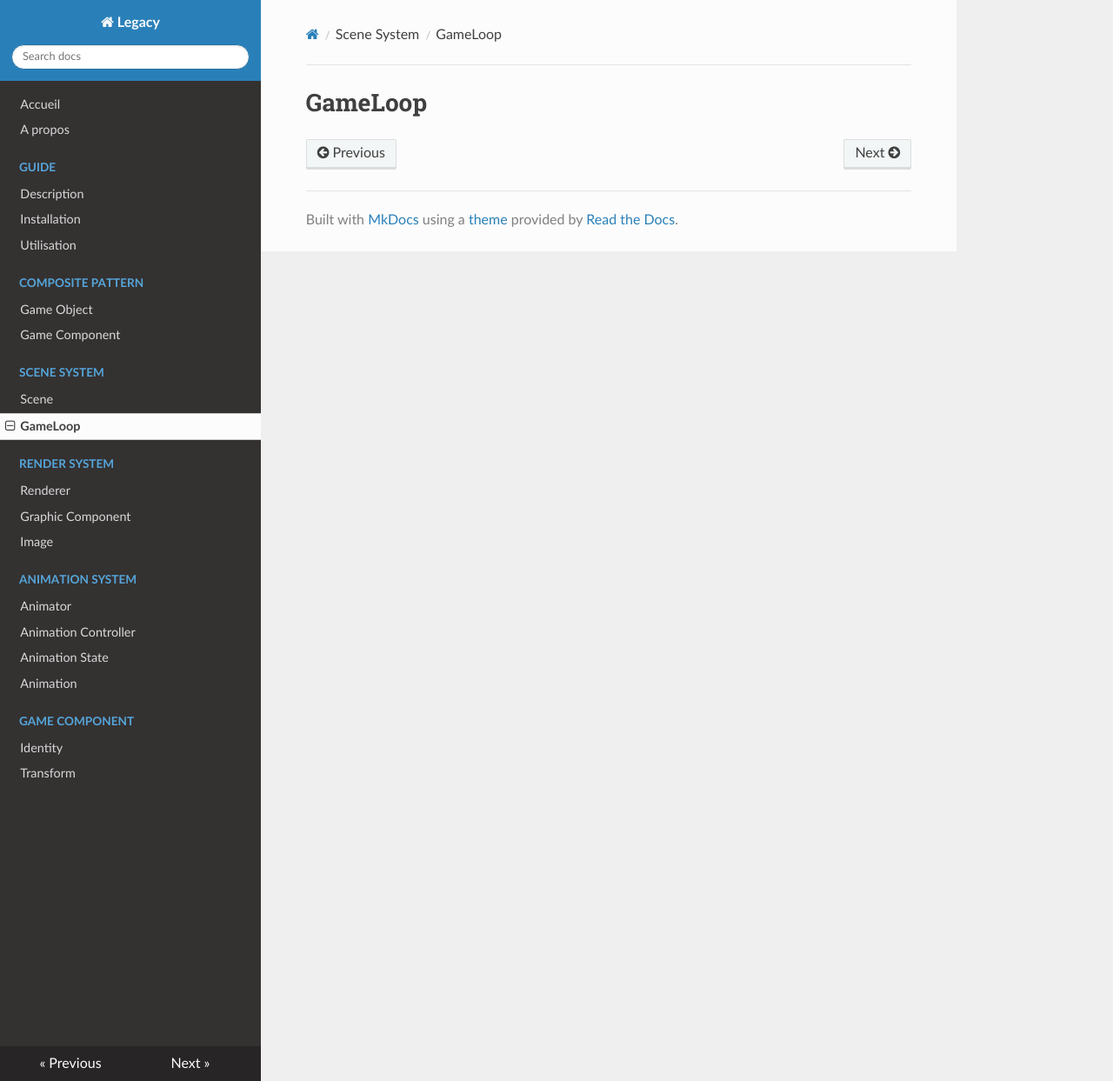
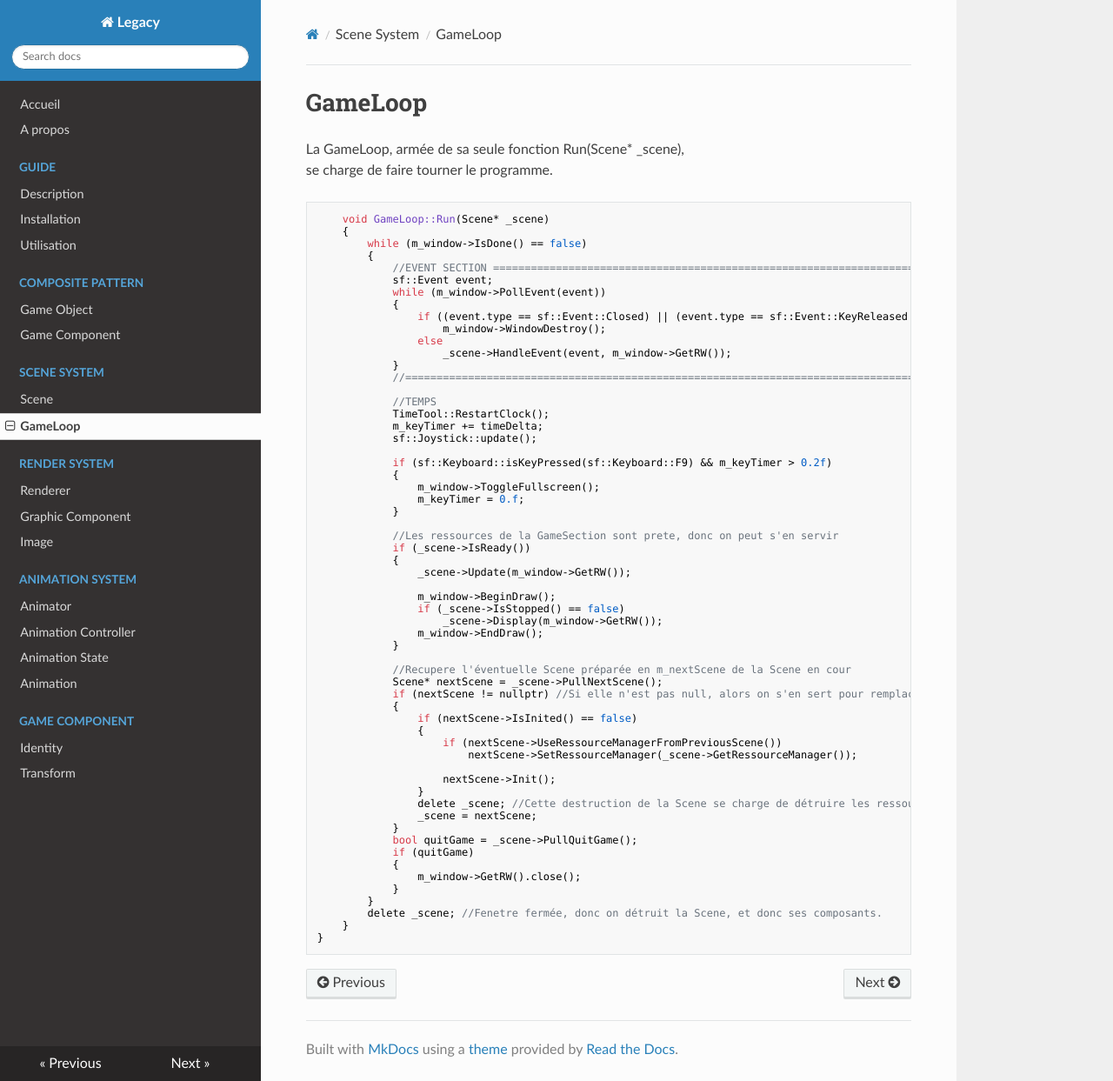
Before and after one commit to Azvalk/LegacyDocumentation, an MkDocs documentation site: the page built from docs/gameLoop.md, in a window 1280 px wide and 1243 px high. Shown: the whole window at 87% size. Built offline with MkDocs 1.6.1, drawn with Linux system fonts in a browser that asks for light colours; nearby versions of some CDN libraries.

Commit message:
update docs

````diff
--- a/docs/gameLoop.md
+++ b/docs/gameLoop.md
@@ -1 +1,67 @@
 # GameLoop
+
+La GameLoop, armée de sa seule fonction Run(Scene* _scene),
+se charge de faire tourner le programme.
+
+```c
+	void GameLoop::Run(Scene* _scene)
+	{
+		while (m_window->IsDone() == false)
+		{
+			//EVENT SECTION =====================================================================
+			sf::Event event;
+			while (m_window->PollEvent(event))
+			{
+				if ((event.type == sf::Event::Closed) || (event.type == sf::Event::KeyReleased && event.key.code == sf::Keyboard::Key::Escape))
+					m_window->WindowDestroy();
+				else
+					_scene->HandleEvent(event, m_window->GetRW());
+			}
+			//===================================================================================
+
+			//TEMPS
+			TimeTool::RestartClock();
+			m_keyTimer += timeDelta;
+			sf::Joystick::update();
+
+			if (sf::Keyboard::isKeyPressed(sf::Keyboard::F9) && m_keyTimer > 0.2f)
+			{
+				m_window->ToggleFullscreen();
+				m_keyTimer = 0.f;
+			}
+
+			//Les ressources de la GameSection sont prete, donc on peut s'en servir
+			if (_scene->IsReady())
+			{
+				_scene->Update(m_window->GetRW());
+
+				m_window->BeginDraw();
+				if (_scene->IsStopped() == false)
+					_scene->Display(m_window->GetRW());
+				m_window->EndDraw();
+			}
+
+			//Recupere l'éventuelle Scene préparée en m_nextScene de la Scene en cour
+			Scene* nextScene = _scene->PullNextScene();
+			if (nextScene != nullptr) //Si elle n'est pas null, alors on s'en sert pour remplacer l'actuelle
+			{
+				if (nextScene->IsInited() == false)
+				{
+					if (nextScene->UseRessourceManagerFromPreviousScene())
+						nextScene->SetRessourceManager(_scene->GetRessourceManager());
+
+					nextScene->Init();
+				}
+				delete _scene; //Cette destruction de la Scene se charge de détruire les ressources qui ne serviront plus.
+				_scene = nextScene;
+			}
+			bool quitGame = _scene->PullQuitGame();
+			if (quitGame)
+			{
+				m_window->GetRW().close();
+			}
+		}
+		delete _scene; //Fenetre fermée, donc on détruit la Scene, et donc ses composants.
+	}
+}
+```
````
Also changed, not shown: docs/about.md (+2 -2 lines), docs/description.md (+28 -3 lines), docs/transform.md (+22 -0 lines), docs/img/github-icon.png (added).
